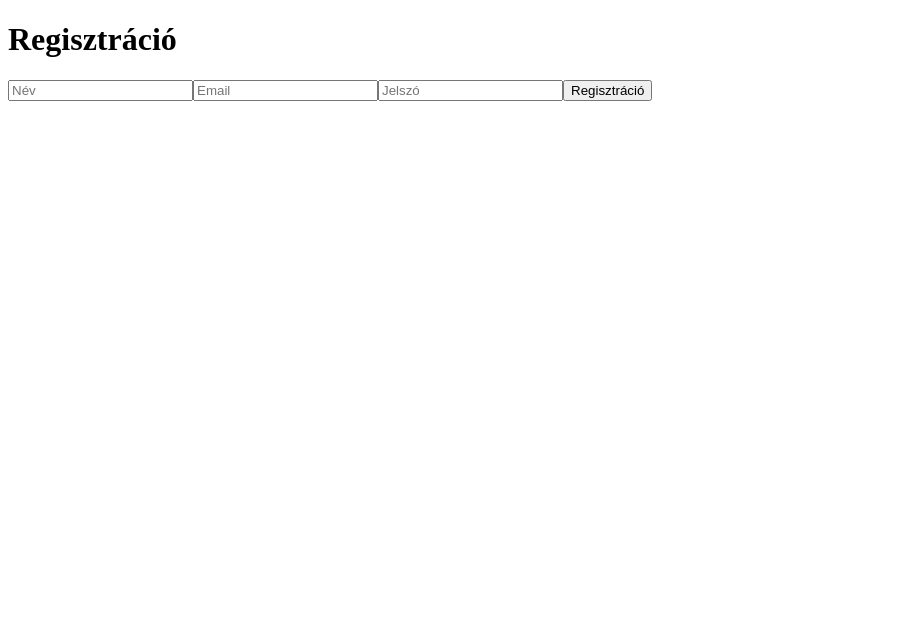
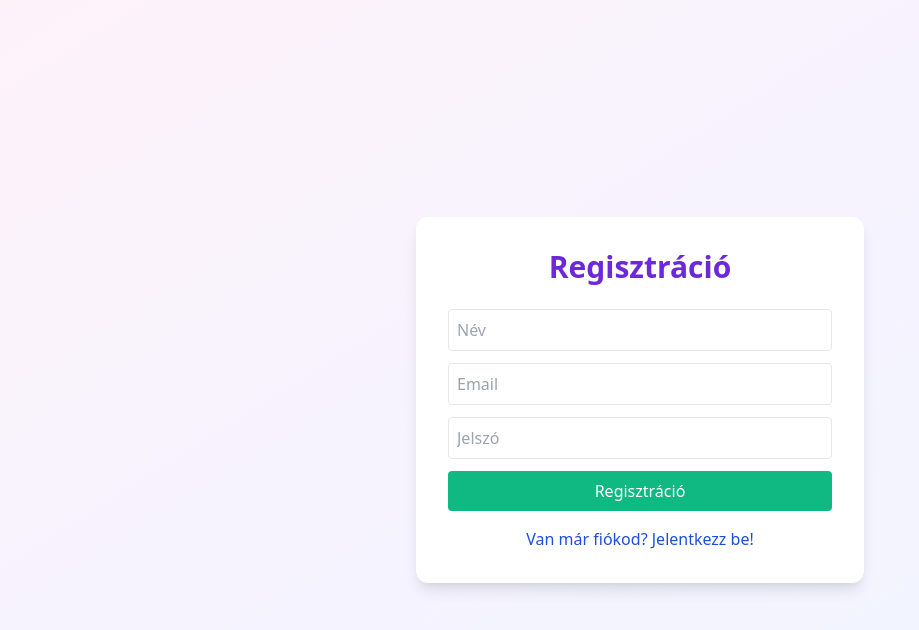
Before and after one commit to zsoltbar/edu_platform, a Next.js app in the folder frontend/: page /register in a window 1280 px wide. Shown: the top 630 px of the page, without its empty margins (0-919 px from the left). Built offline with nearby package versions, Linux system fonts and the light colour scheme.

Commit message:
Refactor frontend components for improved styling and structure; update dependencies and add PostCSS configuration

```diff
--- a/frontend/package.json
+++ b/frontend/package.json
@@ -17,7 +17,7 @@
   },
   "devDependencies": {
     "@eslint/eslintrc": "^3",
-    "@tailwindcss/postcss": "^4",
+    "@tailwindcss/postcss": "^4.1.14",
     "@tailwindcss/postcss7-compat": "^2.2.17",
     "@types/node": "^20",
     "@types/react": "^19",
--- /dev/null
+++ b/frontend/pages/_app.tsx
@@ -0,0 +1,5 @@
+import '../styles/globals.css';
+
+export default function App({ Component, pageProps }) {
+  return <Component {...pageProps} />;
+}
--- a/frontend/pages/admin/tasks.tsx
+++ b/frontend/pages/admin/tasks.tsx
@@ -74,41 +74,47 @@ export default function AdminTasks() {
   };
 
   return (
-    <div>
+    <div className="min-h-screen bg-gradient-to-br from-yellow-50 via-pink-50 to-purple-100">
       <Navbar />
-      <div className="p-8">
-        <h1 className="text-2xl font-bold mb-4">Admin Feladatok</h1>
-        <div className="mb-4">
-          <input className="border p-2 mr-2" placeholder="Cím" value={title} onChange={e => setTitle(e.target.value)} />
-          <input className="border p-2 mr-2" placeholder="Leírás" value={description} onChange={e => setDescription(e.target.value)} />
-          <select className="border p-2 mr-2" value={subject} onChange={e => setSubject(e.target.value)}>
+      <div className="p-8 max-w-4xl mx-auto">
+        <h1 className="text-3xl font-bold mb-6 text-purple-700 text-center">Admin Feladatok</h1>
+        <div className="mb-8 bg-white rounded-xl shadow-lg p-6 flex flex-wrap gap-4 items-center">
+          <input className="border p-2 rounded w-40" placeholder="Cím" value={title} onChange={e => setTitle(e.target.value)} />
+          <input className="border p-2 rounded w-56" placeholder="Leírás" value={description} onChange={e => setDescription(e.target.value)} />
+          <select className="border p-2 rounded w-32" value={subject} onChange={e => setSubject(e.target.value)}>
             <option value="Magyar">Magyar</option>
             <option value="Matematika">Matematika</option>
             <option value="Történelem">Történelem</option>
           </select>
-          <select className="border p-2 mr-2" value={classGrade} onChange={e => setClassGrade(Number(e.target.value))}>
+          <select className="border p-2 rounded w-24" value={classGrade} onChange={e => setClassGrade(Number(e.target.value))}>
             <option value={4}>4</option>
             <option value={6}>6</option>
             <option value={8}>8</option>
           </select>
-          <select className="border p-2 mr-2" value={difficulty} onChange={e => setDifficulty(e.target.value)}>
+          <select className="border p-2 rounded w-28" value={difficulty} onChange={e => setDifficulty(e.target.value)}>
             <option value="Könnyű">Könnyű</option>
             <option value="Közepes">Közepes</option>
             <option value="Nehéz">Nehéz</option>
           </select>
           {editId ? (
-            <button onClick={handleSave} className="bg-blue-500 text-white px-4 py-2 rounded">Mentés</button>
+            <button onClick={handleSave} className="bg-blue-500 hover:bg-blue-600 text-white px-4 py-2 rounded transition">Mentés</button>
           ) : (
-            <button onClick={handleCreate} className="bg-green-500 text-white px-4 py-2 rounded">Létrehoz</button>
+            <button onClick={handleCreate} className="bg-green-500 hover:bg-green-600 text-white px-4 py-2 rounded transition">Létrehoz</button>
           )}
         </div>
-        <ul>
+        <ul className="space-y-4">
           {tasks.map(task => (
-            <li key={task.id} className="border p-2 mb-2 flex justify-between">
-              <span>{task.title}</span>
+            <li key={task.id} className="bg-white rounded-xl shadow-md p-4 flex justify-between items-center hover:shadow-lg transition-shadow">
               <div>
-                <button onClick={() => handleEdit(task)} className="bg-yellow-500 text-white px-2 rounded mr-2">Szerkeszt</button>
-                <button onClick={() => handleDelete(task.id)} className="bg-red-500 text-white px-2 rounded">Töröl</button>
+                <div className="font-semibold text-lg text-purple-800">{task.title}</div>
+                <div className="text-gray-600 text-sm">{task.description}</div>
+                <div className="text-xs text-gray-400 mt-1">
+                  {task.subject} • {task.class_grade}. osztály • {task.difficulty}
+                </div>
+              </div>
+              <div className="flex gap-2">
+                <button onClick={() => handleEdit(task)} className="bg-yellow-400 hover:bg-yellow-500 text-white px-3 py-1 rounded transition">Szerkeszt</button>
+                <button onClick={() => handleDelete(task.id)} className="bg-red-500 hover:bg-red-600 text-white px-3 py-1 rounded transition">Töröl</button>
               </div>
             </li>
           ))}
--- a/frontend/pages/dashboard.tsx
+++ b/frontend/pages/dashboard.tsx
@@ -28,17 +28,21 @@ export default function Dashboard() {
   }, []);
 
   return (
-    <div>
+    <div className="min-h-screen bg-gradient-to-br from-blue-50 via-purple-50 to-pink-50">
       <Navbar />
-      <div className="p-8">
+      <div className="p-8 max-w-7xl mx-auto">
         {username && (
-          <div className="mb-2 text-xl font-semibold">
+          <div className="mb-2 text-xl font-semibold text-purple-700">
             Üdvözlünk, {username}!
           </div>
         )}
-        <h1 className="text-3xl font-bold mb-4">Diák Dashboard</h1>
-        <div className="grid grid-cols-1 md:grid-cols-2 lg:grid-cols-3 gap-4">
-          {tasks.map(task => <TaskCard key={task.id} task={task} />)}
+        <h1 className="text-3xl font-bold mb-4 text-blue-700">Diák Dashboard</h1>
+        <div className="grid grid-cols-1 md:grid-cols-2 lg:grid-cols-3 gap-6">
+          {tasks.map(task => (
+            <div key={task.id} className="bg-white rounded-xl shadow-lg p-6 hover:shadow-2xl transition-shadow duration-200">
+              <TaskCard task={task} />
+            </div>
+          ))}
         </div>
       </div>
     </div>
--- a/frontend/pages/index.tsx
+++ b/frontend/pages/index.tsx
@@ -1,6 +1,8 @@
 import { useState } from 'react';
 import api from '../lib/api';
 import { useRouter } from 'next/router';
+import '../styles/output.css';
+
 
 export default function Login() {
   const [email, setEmail] = useState('');
@@ -19,11 +21,32 @@ export default function Login() {
   };
 
   return (
-    <div className="p-8 max-w-md mx-auto">
-      <h1 className="text-2xl font-bold mb-4">Bejelentkezés</h1>
-      <input className="border p-2 w-full mb-2" placeholder="Email" value={email} onChange={e=>setEmail(e.target.value)} />
-      <input className="border p-2 w-full mb-2" type="password" placeholder="Jelszó" value={password} onChange={e=>setPassword(e.target.value)} />
-      <button onClick={handleLogin} className="bg-blue-500 text-white px-4 py-2 rounded">Bejelentkezés</button>
+    <div className="min-h-screen bg-gradient-to-br from-blue-50 via-purple-50 to-pink-50 flex items-center justify-center">
+      <div className="bg-white rounded-xl shadow-lg p-8 w-full max-w-md">
+        <h1 className="text-3xl font-bold mb-6 text-blue-700 text-center">Bejelentkezés</h1>
+        <input
+          className="border p-2 w-full mb-3 rounded focus:outline-none focus:ring-2 focus:ring-blue-300 transition"
+          placeholder="Email"
+          value={email}
+          onChange={e=>setEmail(e.target.value)}
+        />
+        <input
+          className="border p-2 w-full mb-3 rounded focus:outline-none focus:ring-2 focus:ring-blue-300 transition"
+          type="password"
+          placeholder="Jelszó"
+          value={password}
+          onChange={e=>setPassword(e.target.value)}
+        />
+        <button
+          onClick={handleLogin}
+          className="bg-blue-500 hover:bg-blue-600 text-white px-4 py-2 rounded w-full transition mb-2"
+        >
+          Bejelentkezés
+        </button>
+        <div className="text-center mt-2">
+          <a href="/register" className="text-purple-700 hover:underline">Nincs fiókod? Regisztrálj!</a>
+        </div>
+      </div>
     </div>
   );
 }
--- a/frontend/pages/register.tsx
+++ b/frontend/pages/register.tsx
@@ -20,12 +20,38 @@ export default function Register() {
   };
 
   return (
-    <div className="p-8 max-w-md mx-auto">
-      <h1 className="text-2xl font-bold mb-4">Regisztráció</h1>
-      <input className="border p-2 w-full mb-2" placeholder="Név" value={name} onChange={e=>setName(e.target.value)} />
-      <input className="border p-2 w-full mb-2" placeholder="Email" value={email} onChange={e=>setEmail(e.target.value)} />
-      <input className="border p-2 w-full mb-2" type="password" placeholder="Jelszó" value={password} onChange={e=>setPassword(e.target.value)} />
-      <button onClick={handleRegister} className="bg-green-500 text-white px-4 py-2 rounded">Regisztráció</button>
+    <div className="min-h-screen bg-gradient-to-br from-pink-50 via-purple-50 to-blue-50 flex items-center justify-center">
+      <div className="bg-white rounded-xl shadow-lg p-8 w-full max-w-md">
+        <h1 className="text-3xl font-bold mb-6 text-purple-700 text-center">Regisztráció</h1>
+        <input
+          className="border p-2 w-full mb-3 rounded focus:outline-none focus:ring-2 focus:ring-purple-300 transition"
+          placeholder="Név"
+          value={name}
+          onChange={e=>setName(e.target.value)}
+        />
+        <input
+          className="border p-2 w-full mb-3 rounded focus:outline-none focus:ring-2 focus:ring-purple-300 transition"
+          placeholder="Email"
+          value={email}
+          onChange={e=>setEmail(e.target.value)}
+        />
+        <input
+          className="border p-2 w-full mb-3 rounded focus:outline-none focus:ring-2 focus:ring-purple-300 transition"
+          type="password"
+          placeholder="Jelszó"
+          value={password}
+          onChange={e=>setPassword(e.target.value)}
+        />
+        <button
+          onClick={handleRegister}
+          className="bg-green-500 hover:bg-green-600 text-white px-4 py-2 rounded w-full transition mb-2"
+        >
+          Regisztráció
+        </button>
+        <div className="text-center mt-2">
+          <a href="/" className="text-blue-700 hover:underline">Van már fiókod? Jelentkezz be!</a>
+        </div>
+      </div>
     </div>
   );
 }
--- a/frontend/pages/task/[id].tsx
+++ b/frontend/pages/task/[id].tsx
@@ -56,28 +56,27 @@ export default function TaskDetail() {
   if (!task) return <div>Loading...</div>;
 
   return (
-    <div className="p-8">
+    <div className="min-h-screen bg-gradient-to-br from-purple-50 via-pink-50 to-blue-50 flex items-center justify-center">
+      <div className="bg-white rounded-xl shadow-lg p-8 w-full max-w-xl">
         <button
           onClick={() => router.push("/dashboard")}
-        className="mb-4 bg-gray-300 text-black px-4 py-2 rounded"
+          className="mb-4 bg-gray-300 hover:bg-gray-400 text-black px-4 py-2 rounded transition"
         >
           Vissza a Dashboardra
         </button>
-      <h1 className="text-2xl font-bold">
+        <h1 className="text-2xl font-bold text-purple-700 mb-2">
           {task.title}
         </h1>
-      <p className="my-4">
-        {task.description}
-      </p>
+        <p className="my-4 text-gray-700">{task.description}</p>
         <textarea
-        className="border p-2 w-full"
+          className="border p-2 w-full rounded mb-2 focus:outline-none focus:ring-2 focus:ring-purple-300 transition"
           placeholder="Írd ide a válaszod..."
           value={answer}
           onChange={(e) => setAnswer(e.target.value)}
         />
         <button
           onClick={handleNextQuestion}
-        className="bg-purple-500 text-white px-4 py-2 rounded mt-2 ml-2"
+          className="bg-purple-500 hover:bg-purple-600 text-white px-4 py-2 rounded mt-2 ml-2 transition"
         >
           Ellenőrzés és Következő kérdés
         </button>
@@ -92,5 +91,6 @@ export default function TaskDetail() {
           </div>
         )}
       </div>
+    </div>
   );
 }
--- /dev/null
+++ b/frontend/postcss.config.js
@@ -0,0 +1,6 @@
+module.exports = {
+  plugins: {
+    '@tailwindcss/postcss': {},
+    autoprefixer: {},
+  },
+};
--- a/frontend/tailwind.config.js
+++ b/frontend/tailwind.config.js
@@ -3,6 +3,7 @@ module.exports = {
   content: [
     "./pages/**/*.{js,ts,jsx,tsx}",
     "./components/**/*.{js,ts,jsx,tsx}",
+    "./app/**/*.{js,ts,jsx,tsx}",
   ],
   theme: { extend: {} },
   plugins: [],
```
Lines whose indentation alone changed are shown as unchanged.
